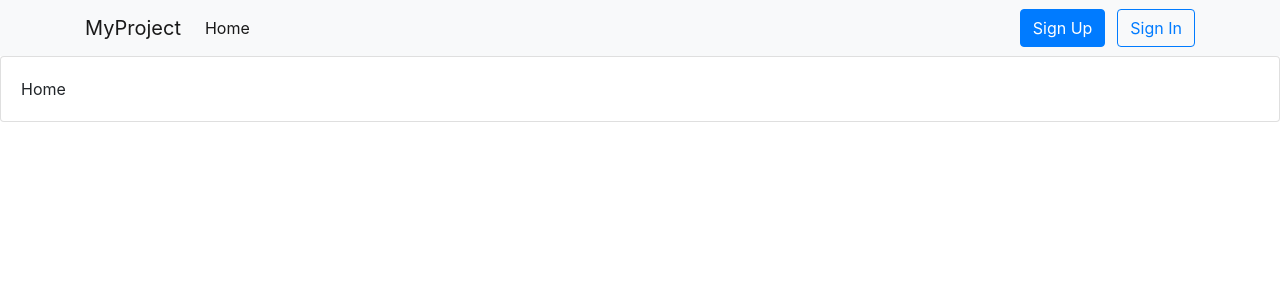
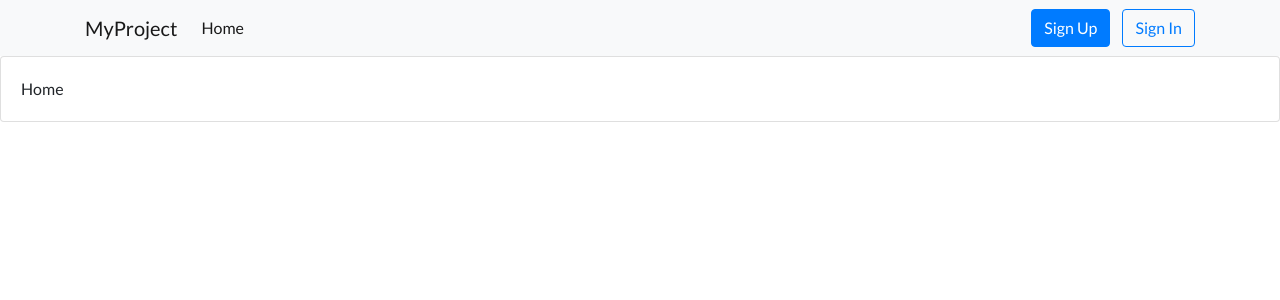
Before and after one commit to Pyozer/NodePostgreSQLReact, a React (Create React App) app in the folder client/: page / in a window 1280 px wide. Shown: the top 300 px of the page. Built offline with nearby package versions, Linux system fonts and the light colour scheme.

Commit message:
Change font-family

```diff
--- a/client/public/index.html
+++ b/client/public/index.html
@@ -5,39 +5,19 @@
     <link rel="shortcut icon" href="%PUBLIC_URL%/favicon.ico">
     <meta name="viewport" content="width=device-width, initial-scale=1, shrink-to-fit=no">
     <meta name="theme-color" content="#000000">
-    <!--
-      manifest.json provides metadata used when your web app is added to the
-      homescreen on Android. See https://developers.google.com/web/fundamentals/web-app-manifest/
-    -->
+
     <link rel="manifest" href="%PUBLIC_URL%/manifest.json">
-    <!--
-      Notice the use of %PUBLIC_URL% in the tags above.
-      It will be replaced with the URL of the `public` folder during the build.
-      Only files inside the `public` folder can be referenced from the HTML.
 
-      Unlike "/favicon.ico" or "favicon.ico", "%PUBLIC_URL%/favicon.ico" will
-      work correctly both with client-side routing and a non-root public URL.
-      Learn how to configure a non-root public URL by running `npm run build`.
-    -->
-    <title>React App</title>
+    <title>Project</title>
 
     <link rel="stylesheet" href="https://stackpath.bootstrapcdn.com/bootstrap/4.1.3/css/bootstrap.min.css" integrity="sha384-MCw98/SFnGE8fJT3GXwEOngsV7Zt27NXFoaoApmYm81iuXoPkFOJwJ8ERdknLPMO" crossorigin="anonymous">
     <link rel="stylesheet" href="https://use.fontawesome.com/releases/v5.6.1/css/all.css" integrity="sha384-gfdkjb5BdAXd+lj+gudLWI+BXq4IuLW5IT+brZEZsLFm++aCMlF1V92rMkPaX4PP" crossorigin="anonymous">
+    <link href="https://fonts.googleapis.com/css?family=Lato:100,300,400,700,900" rel="stylesheet">
   </head>
   <body>
     <noscript>
       You need to enable JavaScript to run this app.
     </noscript>
     <div id="root"></div>
-    <!--
-      This HTML file is a template.
-      If you open it directly in the browser, you will see an empty page.
-
-      You can add webfonts, meta tags, or analytics to this file.
-      The build step will place the bundled scripts into the <body> tag.
-
-      To begin the development, run `npm start` or `yarn start`.
-      To create a production bundle, use `npm run build` or `yarn build`.
-    -->
   </body>
 </html>
--- a/client/src/index.css
+++ b/client/src/index.css
@@ -3,6 +3,7 @@ html, body, #root {
   height: 100%;
   margin: 0;
   padding: 0;
+  font-family: 'Lato', sans-serif;
 }
 
 a {
```
